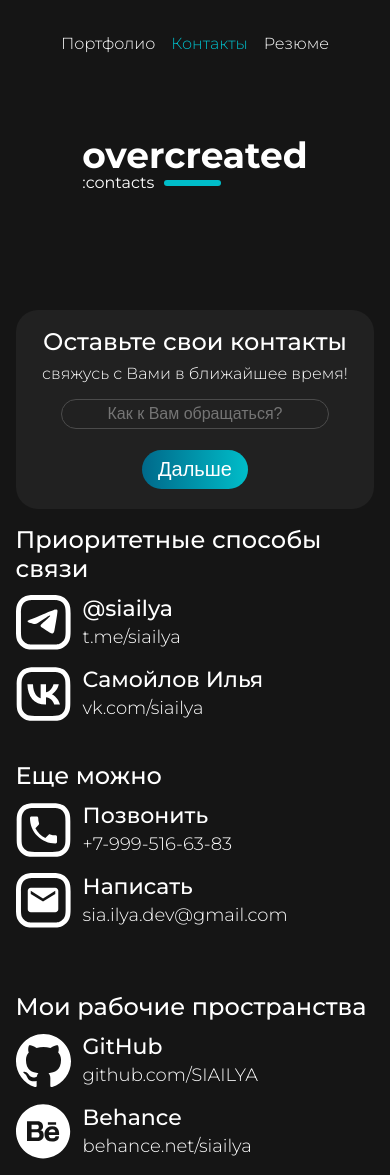
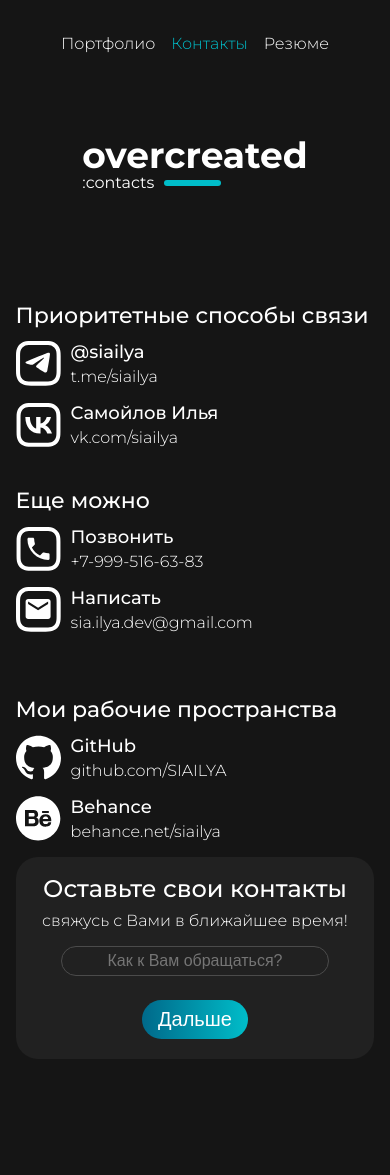
Before and after one commit to SIAILYA/overcreated, a Vue app in the folder frontend/: page /contacts in a window 390 px wide. After the commit the page ends 1059 px from the top, so only its background shows below. Built offline with nearby package versions, Linux system fonts and the light colour scheme.

Commit message:
- Поменял верстку в контактах, так красивее

```diff
--- a/frontend/src/views/Contacts.vue
+++ b/frontend/src/views/Contacts.vue
@@ -2,29 +2,7 @@
   <div class="text-center">
     <!--    <h2 class="contacts-header">Контакты мои контакты</h2>-->
 
-    <div class="row mt-4">
-      <div class="col-12 col-lg-4">
-        <div class="feedback-card text-center">
-          <h2>Оставьте свои контакты</h2>
-          <span>свяжусь с Вами в ближайшее время!</span>
-          <div :style="'height: ' + stage * 35 + 'px'" class="mt-3 feedback-info">
-            <input v-if="stage >= 1" v-model="feedbackInfo.name" class="ovc-input"
-                   placeholder="Как к Вам обращаться?">
-            <input v-if="stage >= 2" v-model="feedbackInfo.contact" class="ovc-input"
-                   placeholder="Ваш телефон, телеграм и т.д.">
-            <input v-if="stage >= 3" v-model="feedbackInfo.question" class="ovc-input"
-                   placeholder="Можете задать вопрос или что-нибудь уточнить">
-          </div>
-          <div class="mt-3">
-            <button class="feedback-next" @click="feedbackNext">
-              {{
-                this.stage !== 3 ?
-                  'Дальше' : 'Отправить'
-              }}
-            </button>
-          </div>
-        </div>
-      </div>
+    <div class="row">
       <div class="col-12 col-lg-8 text-start contacts-list mt-lg-0 mt-3">
         <h3>Приоритетные способы связи</h3>
 
@@ -84,6 +62,28 @@
               <div class="contact-header">Behance</div>
               <div class="contact-secondary">behance.net/siailya</div>
             </div>
+          </div>
+        </div>
+      </div>
+      <div class="col-12 col-lg-4">
+        <div class="feedback-card text-center">
+          <h2>Оставьте свои контакты</h2>
+          <span>свяжусь с Вами в ближайшее время!</span>
+          <div :style="'height: ' + stage * 38 + 'px'" class="mt-3 feedback-info">
+            <input v-if="stage >= 1" v-model="feedbackInfo.name" class="ovc-input"
+                   placeholder="Как к Вам обращаться?">
+            <input v-if="stage >= 2" v-model="feedbackInfo.contact" class="ovc-input"
+                   placeholder="Ваш телефон, телеграм и т.д.">
+            <input v-if="stage >= 3" v-model="feedbackInfo.question" class="ovc-input"
+                   placeholder="Можете задать вопрос или что-нибудь уточнить">
+          </div>
+          <div class="mt-3">
+            <button class="feedback-next" @click="feedbackNext">
+              {{
+                this.stage !== 3 ?
+                  'Дальше' : 'Отправить'
+              }}
+            </button>
           </div>
         </div>
       </div>
@@ -219,4 +219,27 @@ export default {
   font-size: 18px;
   font-weight: 300;
 }
+
+@media screen and (max-width: 768px){
+  .contact-img {
+    margin-right: 10px;
+    width: 45px;
+    height: 45px;
+  }
+
+  .contact-header {
+    font-size: 18px;
+    font-weight: 500;
+    margin-bottom: 4px;
+  }
+
+  .contact-secondary {
+    font-size: 16px;
+    font-weight: 300;
+  }
+
+  .contacts-list h3 {
+    font-size: 22px;
+  }
+}
 </style>
```
